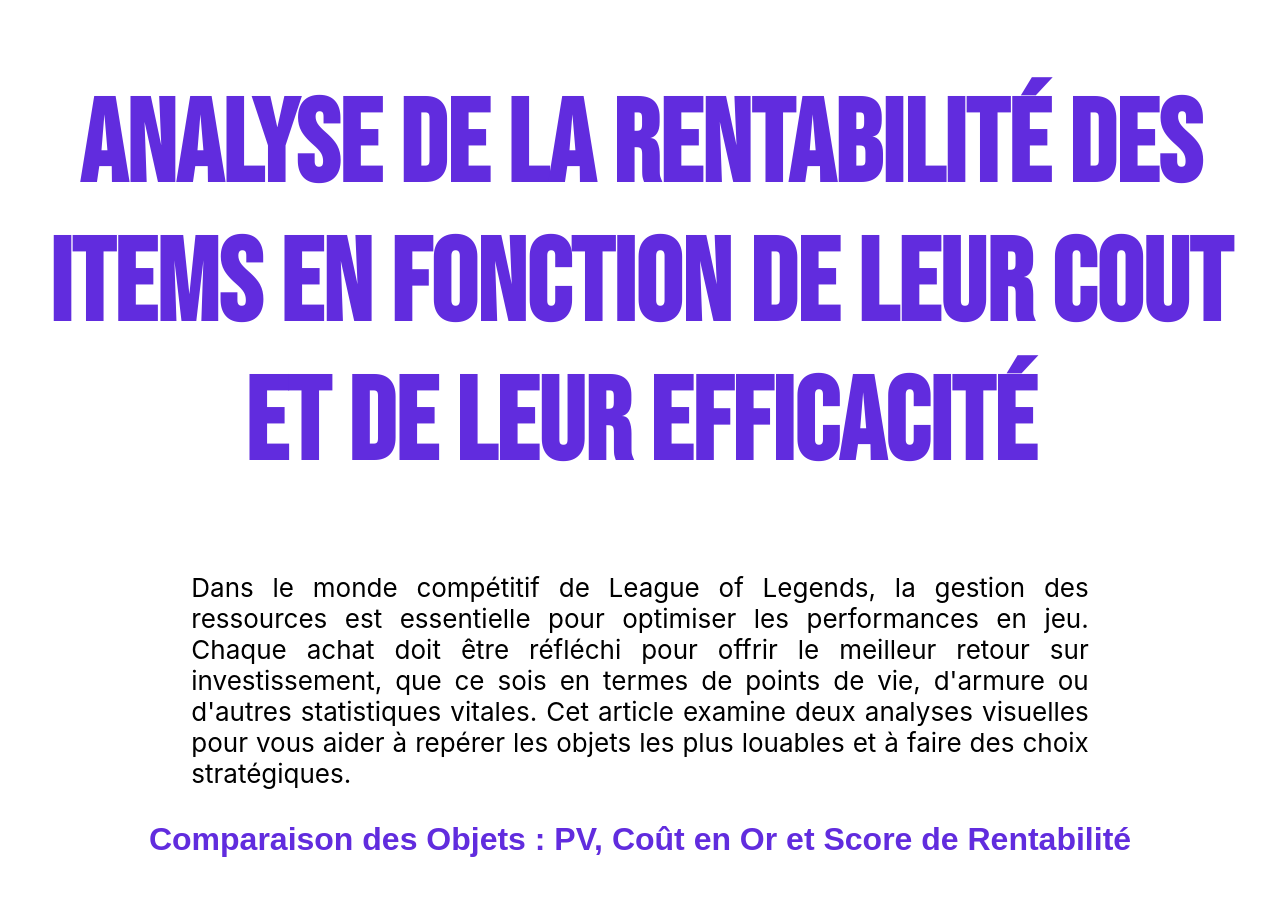
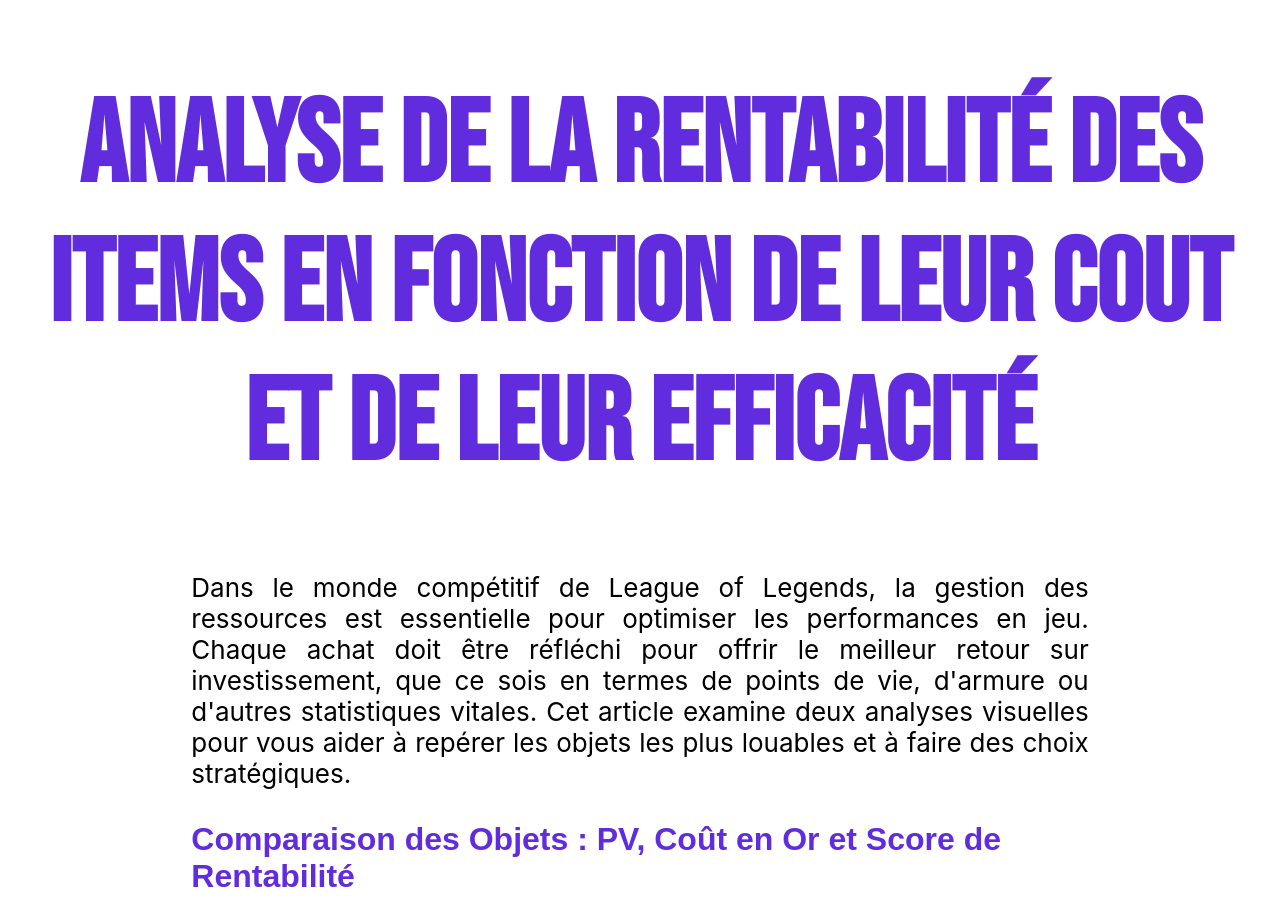
Before and after one commit to Lucas33860/LOL, a plain HTML site: page guide2.html in a window 1280 px wide. Shown: the top 898 px of the page. Drawn offline with nearby package versions, Linux system fonts and the light colour scheme.

Commit message:
h2 a gauche

```diff
--- a/guide2.html
+++ b/guide2.html
@@ -26,9 +26,12 @@
       h2 {
         font-family: "Bebas-Neue", sans-serif;
         font-size: 2rem;
-        text-align: center;
+        text-align: left;
         color: #612cde;
         margin-bottom: 2rem;
+        width: 71%; /* Vous pouvez ajuster cette valeur si nécessaire pour l'aligner avec le texte */
+        margin-left: auto; /* Permet de maintenir l'alignement à gauche tout en respectant la marge */
+        margin-right: auto;
       }
     </style>
   </head>
```
